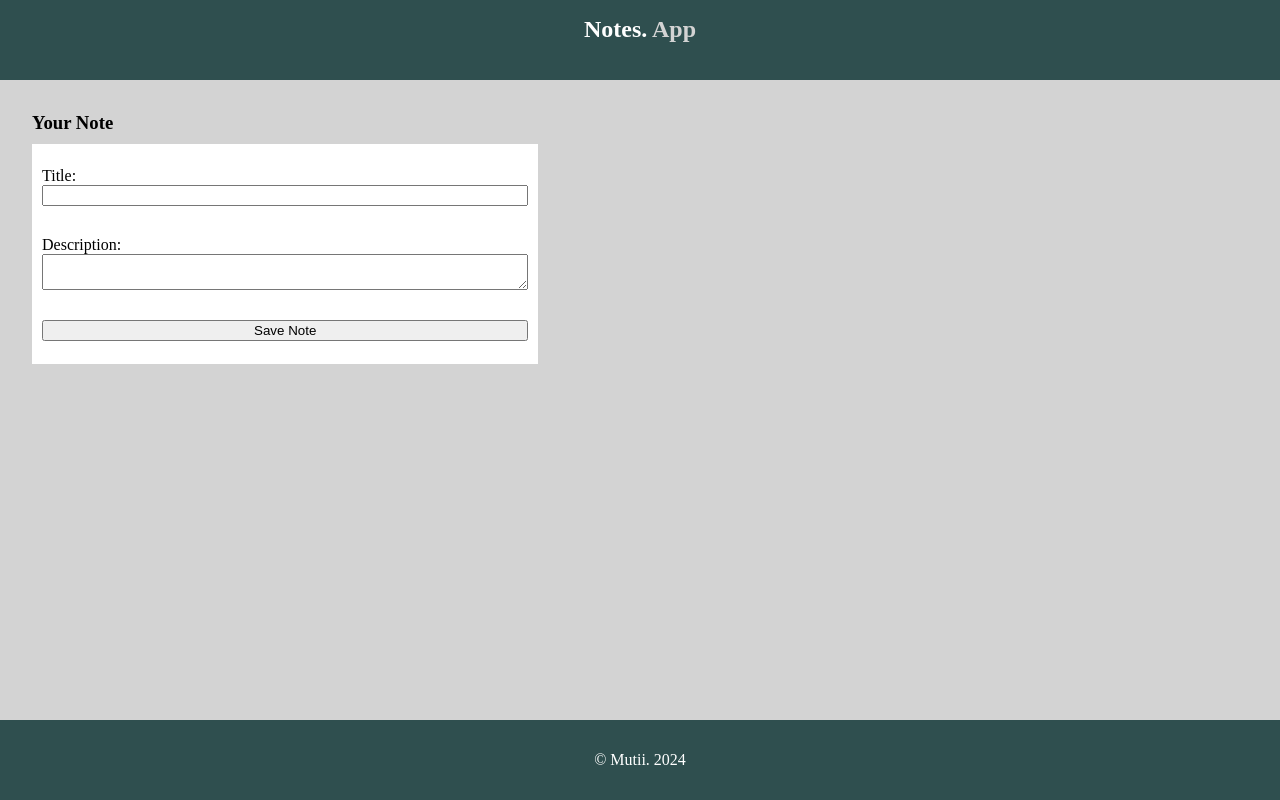
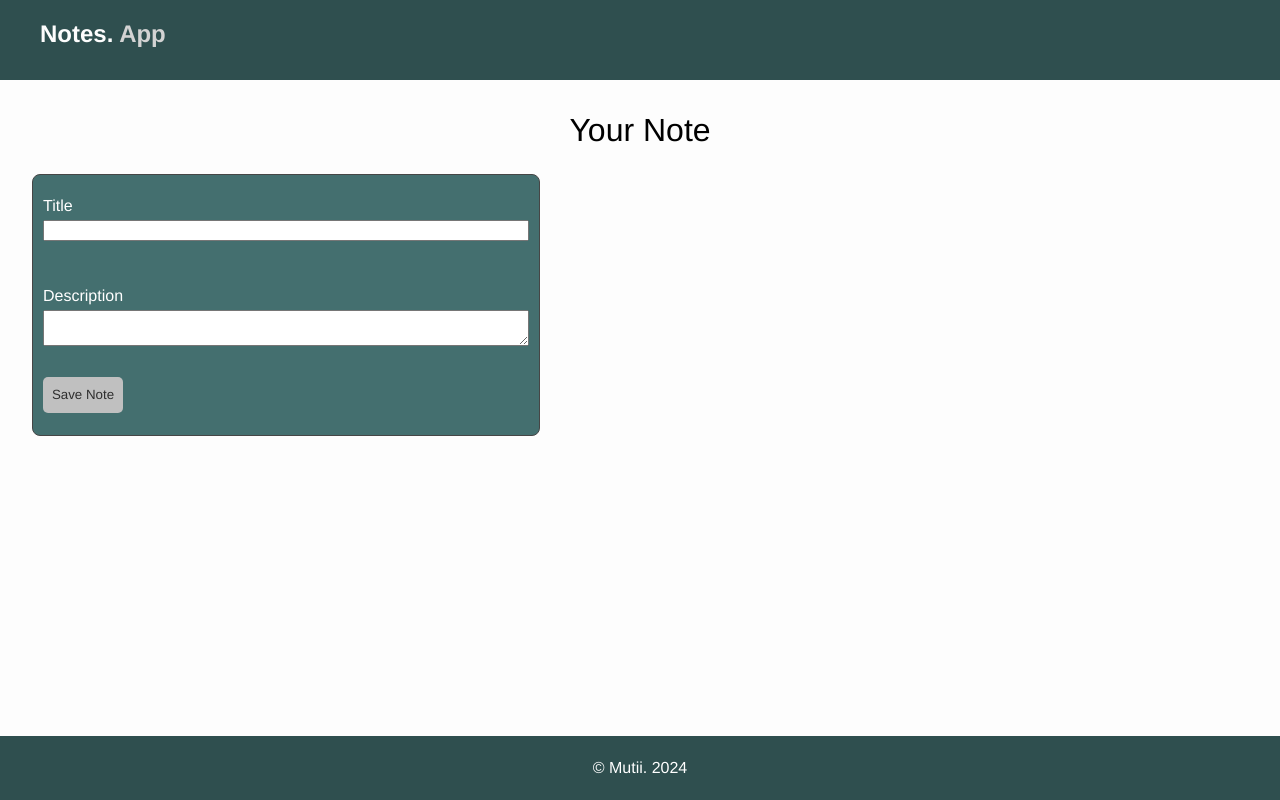
Before and after one commit to srmpandejlaki/notes-app-DS, a plain HTML site: page index.html in a window 1280 px wide. Drawn offline with Linux system fonts and the light colour scheme.

Commit message:
fix style untuk form

```diff
--- a/index.html
+++ b/index.html
@@ -14,15 +14,15 @@
     </header>
 
     <main>
-      <div class="container">
-        <h3>Your Note</h3>
+      <div class="container-form">
+        <h1>Your Note</h1>
         <form action="">
           <div class="input-title">
-            <label for="title">Title:</label>
+            <label for="title">Title</label>
             <input type="text" id="title" name="title" />
           </div>
           <div class="input-desc">
-            <label for="description">Description:</label>
+            <label for="description">Description</label>
             <textarea id="description" name="description"></textarea>
           </div>
           <button type="submit">Save Note</button>
--- a/source/style.css
+++ b/source/style.css
@@ -1,5 +1,6 @@
 * {
   margin: 0;
+  font-family: "Franklin Gothic Medium", "Arial Narrow", Arial, sans-serif;
 }
 
 header {
@@ -10,9 +11,9 @@ header {
 }
 
 header h2 {
-  color: white;
-  text-align: center;
-  padding-top: 2vh;
+  color: rgb(253, 253, 253);
+  /* text-align: center; */
+  padding: 2.5vh 5vh;
 }
 
 header h2 span {
@@ -22,23 +23,31 @@ header h2 span {
 /* main */
 main {
   width: 100%;
-  height: 80vh;
+  height: 82vh;
 
-  background-color: lightgrey;
+  background-color: rgb(253, 253, 253);
 }
-.container {
+.container-form {
   padding: 2rem;
   display: grid;
-  gap: 10px;
+  gap: 25px;
+}
+
+.container-form h1 {
+  text-align: center;
+  font-weight: lighter;
 }
 
 form {
   width: 40%;
-  height: 25vh;
+  height: 30vh;
   padding: 10px;
 
-  background-color: white;
+  background-color: hsl(180, 24%, 35%);
   gap: 5px;
+  border-radius: 8px;
+  border: 1px solid rgb(70, 70, 70);
+
   display: flex;
   flex-direction: column;
   justify-content: space-around;
@@ -46,14 +55,30 @@ form {
 
 .input-title,
 .input-desc {
+  height: 25%;
   display: flex;
   flex-direction: column;
+}
+
+label {
+  color: white;
+  margin-bottom: 5px;
+}
+
+button {
+  width: 5rem;
+  height: 15%;
+  align-items: center;
+  background-color: silver;
+  color: rgb(46, 46, 46);
+  border: none;
+  border-radius: 5px;
 }
 
 /* footer */
 footer {
   width: 100%;
-  height: 10vh;
+  height: 8vh;
 
   background-color: darkslategrey;
   display: flex;
```
